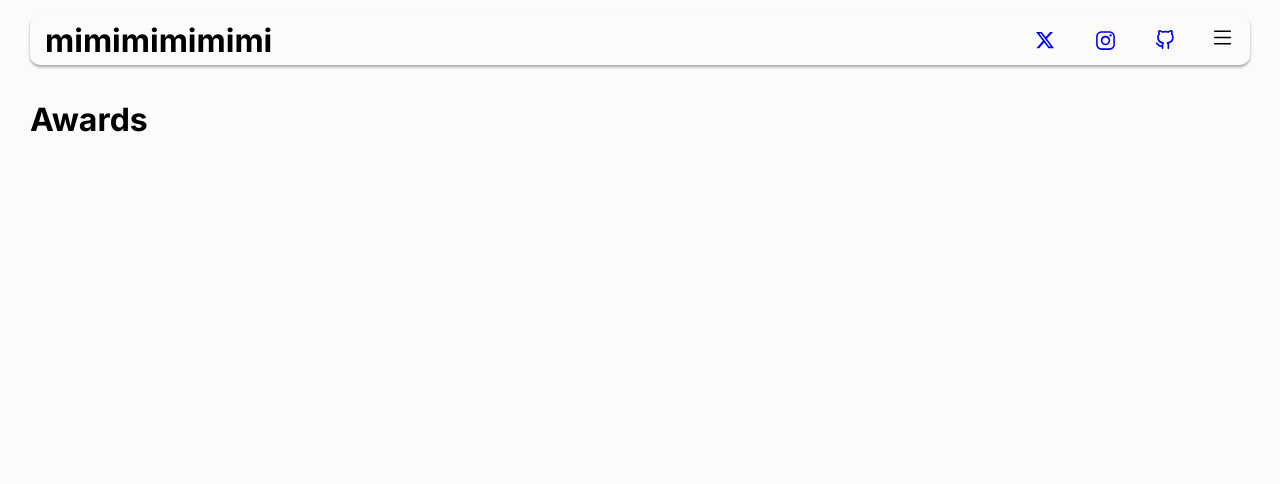
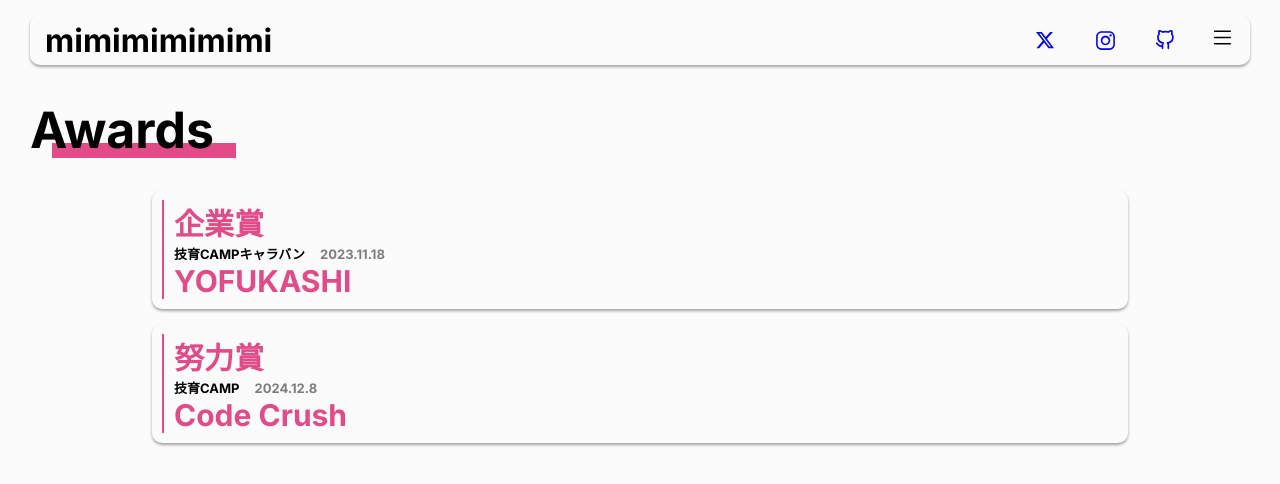
Before and after one commit to mizunoryuki/portfoliov2, a Next.js app: page /awards in a window 1280 px wide. Shown: the top 484 px of the page. Built offline with nearby package versions, Linux system fonts and the light colour scheme.

Commit message:
awardsページ作成

```diff
--- a/src/app/awards/page.tsx
+++ b/src/app/awards/page.tsx
@@ -1,7 +1,11 @@
+import { Awardlist } from "@/components/element/awardlist/Awardlist";
+import { Title } from "@/components/element/title/Title";
+
 export default function Page() {
     return (
         <div>
-            <h1>Awards</h1>
+            <Title text="Awards" color="#e14b88" />
+            <Awardlist />
         </div>
     );
 }
--- a/src/app/globals.css
+++ b/src/app/globals.css
@@ -17,6 +17,7 @@
     --color-contact: #2cd2bb;
     --color-product-green: #8efe3f;
     --color-product-purple: #7509c3;
+    --color-award: #e14b88;
 }
 
 html,
--- /dev/null
+++ b/src/components/element/award/Award.module.scss
@@ -0,0 +1,34 @@
+.awardContainer {
+    width: 80%;
+    padding: 10px;
+    border-radius: 10px;
+    box-shadow: var(--shadow);
+    font-weight: bold;
+
+    .borderBox {
+        border-left: 2px solid var(--color-award);
+        padding-left: 10px;
+        height: fit-content;
+
+        > p {
+            font-size: var(--font-size-30);
+            color: var(--color-award);
+        }
+
+        > div {
+            font-size: 13px;
+            display: flex;
+            flex-direction: row;
+            align-items: center;
+            gap: var(--gap-size-15);
+
+            :nth-child(2) {
+                opacity: 0.5;
+            }
+        }
+    }
+}
+
+.awardContainer:hover {
+    margin-right: 30px;
+}
--- /dev/null
+++ b/src/components/element/award/Award.tsx
@@ -0,0 +1,28 @@
+import styles from "./Award.module.scss";
+
+interface Props {
+    prize: string;
+    tournament: string;
+    date: string;
+    name: string;
+}
+
+interface Prop {
+    award: Props;
+}
+
+export const Award = ({ award }: Prop) => {
+    const { prize, tournament, date, name } = award;
+    return (
+        <div className={styles.awardContainer}>
+            <div className={styles.borderBox}>
+                <p>{prize}</p>
+                <div>
+                    <p>{tournament}</p>
+                    <p>{date}</p>
+                </div>
+                <p>{name}</p>
+            </div>
+        </div>
+    );
+};
--- /dev/null
+++ b/src/components/element/awardlist/Awardlist.module.scss
@@ -0,0 +1,6 @@
+.awards {
+    display: flex;
+    flex-direction: column;
+    align-items: center;
+    gap: var(--gap-size-15);
+}
--- /dev/null
+++ b/src/components/element/awardlist/Awardlist.tsx
@@ -0,0 +1,12 @@
+import { Award } from "../award/Award";
+import styles from "./Awardlist.module.scss";
+import { Awardstack } from "@/const/awardstack/Awardstack";
+export const Awardlist = () => {
+    return (
+        <div className={styles.awards}>
+            {Awardstack.map((element, index) => {
+                return <Award key={index} award={element} />;
+            })}
+        </div>
+    );
+};
--- a/src/components/element/skilllist/Skilllist.module.scss
+++ b/src/components/element/skilllist/Skilllist.module.scss
@@ -22,9 +22,5 @@
         flex-direction: row;
         flex-wrap: wrap;
         gap: var(--gap-size-30);
-
-        > :nth-child(n):hover {
-            scale: 1.2;
-        }
     }
 }
--- /dev/null
+++ b/src/const/awardstack/Awardstack.tsx
@@ -0,0 +1,21 @@
+interface Award {
+    prize: string;
+    tournament: string;
+    date: string;
+    name: string;
+}
+
+export const Awardstack: Award[] = [
+    {
+        prize: "企業賞",
+        tournament: "技育CAMPキャラバン",
+        date: "2023.11.18",
+        name: "YOFUKASHI",
+    },
+    {
+        prize: "努力賞",
+        tournament: "技育CAMP",
+        date: "2024.12.8",
+        name: "Code Crush",
+    },
+];
```
